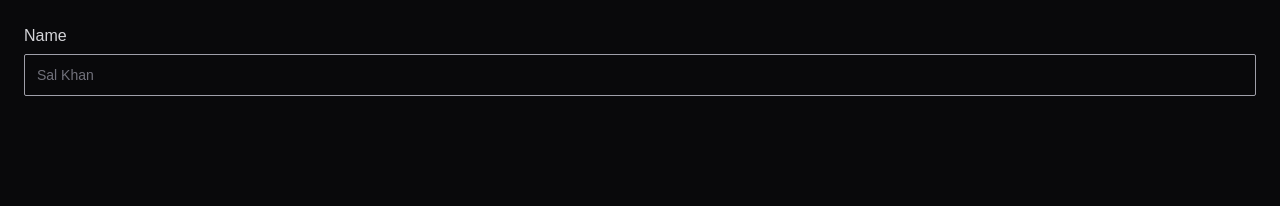
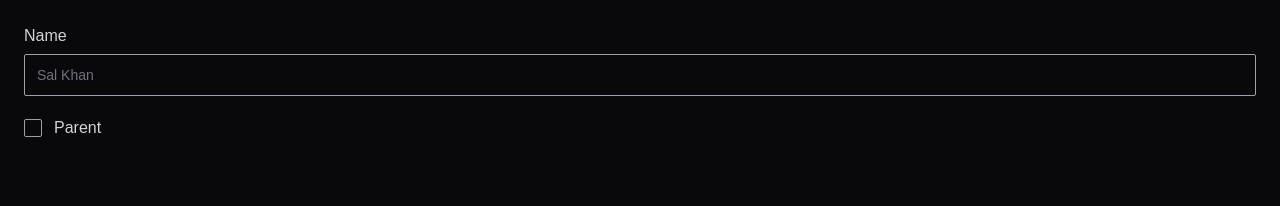
Before and after one commit to N0t-Eb1/cv-generator, a React (Vite) app: page / in a window 1280 px wide. Shown: the top 206 px of the page. Built offline with nearby package versions, Linux system fonts and the light colour scheme.

Commit message:
feat: write checkbox component

```diff
--- a/src/App.jsx
+++ b/src/App.jsx
@@ -1,3 +1,4 @@
+import { Checkbox } from "./components/checkbox";
 import { InputField, InputFieldLabel, Input } from "./components/input-field";
 import { Section } from "./components/section";
 
@@ -42,6 +43,7 @@ function App() {
           <InputFieldLabel>name</InputFieldLabel>
           <Input placeholder="Sal Khan" />
         </InputField>
+        <Checkbox label={"parent"} />
       </Section>
     </div>
   );
--- /dev/null
+++ b/src/components/checkbox.jsx
@@ -0,0 +1,12 @@
+export function Checkbox({ label, ...props }) {
+  return (
+    <label className="flex items-center gap-3">
+      <input
+        className="form-checkbox size-4.5 rounded-xs border-zinc-400 bg-zinc-950 hover:border-zinc-300 focus:ring-0 focus:ring-offset-0 focus-visible:border-indigo-500"
+        type="checkbox"
+        {...props}
+      />
+      <span className="font-medium text-zinc-300 capitalize">{label}</span>
+    </label>
+  );
+}
--- a/src/components/input-field.jsx
+++ b/src/components/input-field.jsx
@@ -16,7 +16,7 @@ export function Input({ as: Component = "input", className, ...props }) {
   return (
     <Component
       className={cn(
-        "bg-bg-zinc-950 w-full rounded-xs border border-zinc-400 px-3 py-2.5 text-sm text-zinc-100 placeholder:text-zinc-500 hover:border-zinc-300 focus:border-indigo-500",
+        "bg-bg-zinc-950 w-full rounded-xs border border-zinc-400 px-3 py-2.5 text-sm text-zinc-100 placeholder:text-zinc-500 hover:border-zinc-300 focus-visible:border-indigo-500 focus-visible:outline focus-visible:outline-indigo-500",
         className,
       )}
       {...props}
--- a/src/main.css
+++ b/src/main.css
@@ -6,7 +6,3 @@
 body {
   font-family: "Inter Variable", sans-serif;
 }
-
-:focus-visible {
-  outline: 1px solid var(--color-indigo-500);
-}
```
